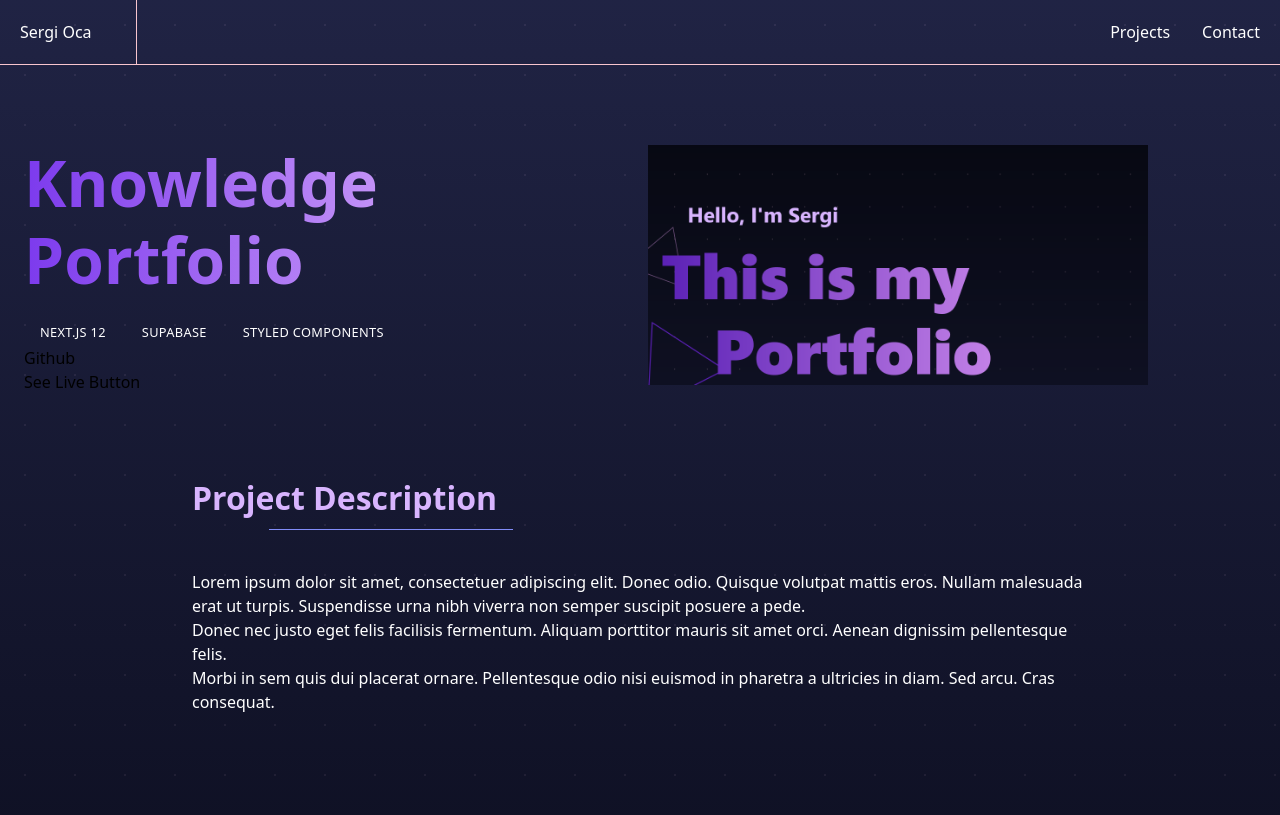
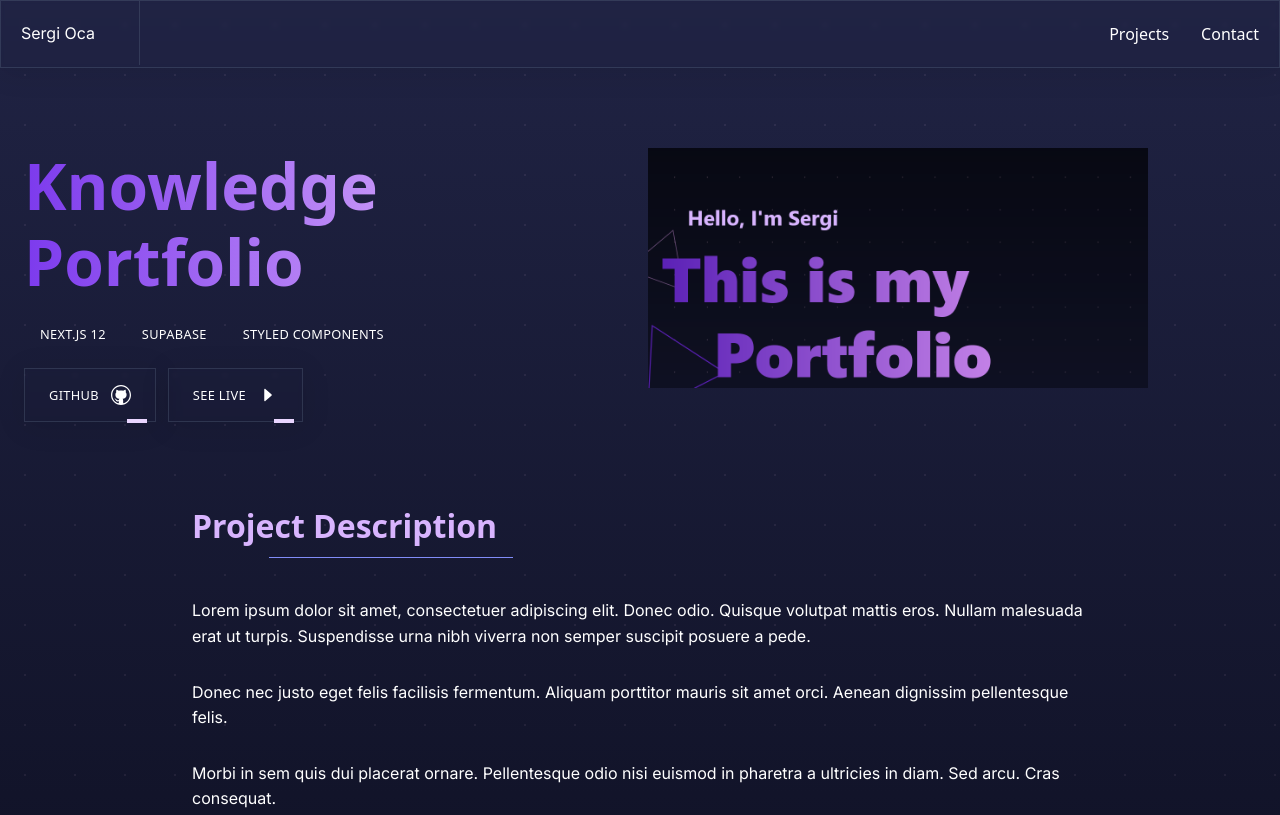
Before and after one commit to SergiOca87/Astro-Portfolio, an Astro site: page /project1 in a window 1280 px wide. Shown: the top 815 px of the page. Built offline with nearby package versions, Linux system fonts and the light colour scheme; Astro itself is replaced by a stand-in of ours.

Commit message:
buttons progress

```diff
--- a/package.json
+++ b/package.json
@@ -12,6 +12,7 @@
   "dependencies": {
     "@astrojs/mdx": "^1.1.0",
     "@astrojs/tailwind": "^5.0.0",
+    "@fontsource/inter": "^5.0.15",
     "astro": "^3.3.0",
     "gsap": "^3.12.2",
     "postcss-nesting": "^12.0.1",
--- /dev/null
+++ b/src/components/Button.astro
@@ -0,0 +1,28 @@
+---
+const { github, url, target, slot } = Astro.props;
+---
+
+<a
+	href={url}
+	target={target}
+	class="button github pointer py-4 px-6 border-1 flex gap-3 items-center font-medium tracking-wide text-white text-sm uppercase relative after:absolute after:w-[20px] after:h-[4px] after:bg-purple-200 after:bottom-[-2px] after:left-initial after:right-[8px] after:transition after:ease-in-out after:duration-300 hover:after:-translate-x-24"
+>
+	<slot />
+</a>
+
+<style>
+	a {
+		background: rgba(100, 116, 139, 0);
+		box-shadow: 0 4px 30px rgba(0, 0, 0, 0.1);
+		backdrop-filter: blur(2px);
+		-webkit-backdrop-filter: blur(2px);
+		border: 1px solid rgba(100, 116, 139, 0.3);
+		cursor: pointer;
+		color: #fff;
+	}
+
+	svg {
+		max-height: 20px;
+		max-width: 20px;
+	}
+</style>
--- a/src/components/Header.astro
+++ b/src/components/Header.astro
@@ -13,7 +13,11 @@
 
 <style>
 	header {
-		border-bottom: 1px solid var(--pink);
+		background: rgba(100, 116, 139, 0);
+		box-shadow: 0 4px 30px rgba(0, 0, 0, 0.1);
+		backdrop-filter: blur(2px);
+		-webkit-backdrop-filter: blur(2px);
+		border: 1px solid rgba(100, 116, 139, 0.3);
 	}
 
 	.nav-inner {
@@ -35,7 +39,7 @@
 		width: 1px;
 		height: 64px;
 		position: absolute;
-		background-color: var(--pink);
+		background-color: rgba(100, 116, 139, 0.3);
 	}
 
 	nav {
--- a/src/layouts/RootLayout.astro
+++ b/src/layouts/RootLayout.astro
@@ -3,6 +3,7 @@ import Footer from '../components/Footer.astro';
 import Header from '../components/Header.astro';
 import { ViewTransitions, fade } from 'astro:transitions';
 import '../styles/main.css';
+import '@fontsource/inter';
 const { title } = Astro.props;
 import { gsap } from 'gsap';
 ---
@@ -120,6 +121,12 @@ import { gsap } from 'gsap';
 				font-size: 20px;
 				line-height: 1.6; */
 			}
+
+			p {
+				font-family: 'Inter';
+				font-size: 16px;
+				line-height: 1.6;
+			}
 		</style>
 	</body>
 </html>
--- a/src/layouts/SingleProjectsLayout.astro
+++ b/src/layouts/SingleProjectsLayout.astro
@@ -1,10 +1,11 @@
 ---
+import Button from '../components/Button.astro';
 import Stack from '../components/Stack.astro';
 import Layout from '../layouts/RootLayout.astro';
 import { Image } from 'astro:assets';
 // const { frontmatter } = Astro.props;
 // const { title, description } = frontmatter;
-const { title, img, stackList, stackBgColor, slot } = Astro.props;
+const { title, img, stackList, stackBgColor, github, url, slot } = Astro.props;
 ---
 
 <Layout title={title}>
@@ -18,8 +19,53 @@ const { title, img, stackList, stackBgColor, slot } = Astro.props;
 
 					<Stack stackList={stackList} stackBgColor={stackBgColor} />
 
-					<p>Github</p>
-					<p>See Live Button</p>
+					<div class="flex gap-3 mt-5">
+						<Button url="">
+							<span>Github</span>
+							<span>
+								<svg
+									class="max-w-[20px] max-h-[20px]"
+									enable-background="new 0 0 512 512"
+									height="512px"
+									id="Layer_1"
+									version="1.1"
+									viewBox="0 0 512 512"
+									width="512px"
+									xml:space="preserve"
+									xmlns="http://www.w3.org/2000/svg"
+									xmlns:xlink="http://www.w3.org/1999/xlink"
+									><g
+										><path
+											clip-rule="evenodd"
+											d="M296.133,354.174c49.885-5.891,102.942-24.029,102.942-110.192   c0-24.49-8.624-44.448-22.67-59.869c2.266-5.89,9.515-28.114-2.734-58.947c0,0-18.139-5.898-60.759,22.669   c-18.139-4.983-38.09-8.163-56.682-8.163c-19.053,0-39.011,3.18-56.697,8.163c-43.082-28.567-61.22-22.669-61.22-22.669   c-12.241,30.833-4.983,53.057-2.718,58.947c-14.061,15.42-22.677,35.379-22.677,59.869c0,86.163,53.057,104.301,102.942,110.192   c-6.344,5.452-12.241,15.873-14.507,30.387c-12.702,5.438-45.808,15.873-65.758-18.592c0,0-11.795-21.31-34.012-22.669   c0,0-22.224-0.453-1.813,13.592c0,0,14.96,6.812,24.943,32.653c0,0,13.6,43.089,76.179,29.48v38.543   c0,5.906-4.53,12.702-15.865,10.89C96.139,438.977,32.2,354.626,32.2,255.77c0-123.807,100.216-224.022,224.03-224.022   c123.347,0,224.023,100.216,223.57,224.022c0,98.856-63.946,182.754-152.828,212.688c-11.342,2.266-15.873-4.53-15.873-10.89   V395.45C311.1,374.577,304.288,360.985,296.133,354.174L296.133,354.174z M512,256.23C512,114.73,397.263,0,256.23,0   C114.73,0,0,114.73,0,256.23C0,397.263,114.73,512,256.23,512C397.263,512,512,397.263,512,256.23L512,256.23z"
+											fill="#fff"
+											fill-rule="evenodd"></path></g
+									></svg
+								></span
+							>
+						</Button>
+						<Button url="">
+							<span>See Live</span>
+							<span>
+								<svg
+									class="-rotate-90
+									max-w-[20px] max-h-[20px]"
+									height="512px"
+									id="Layer_1"
+									style="enable-background:new 0 0 512 512;"
+									version="1.1"
+									viewBox="0 0 512 512"
+									width="512px"
+									xml:space="preserve"
+									xmlns="http://www.w3.org/2000/svg"
+									xmlns:xlink="http://www.w3.org/1999/xlink"
+									><path
+										d="M98.9,184.7l1.8,2.1l136,156.5c4.6,5.3,11.5,8.6,19.2,8.6c7.7,0,14.6-3.4,19.2-8.6L411,187.1l2.3-2.6  c1.7-2.5,2.7-5.5,2.7-8.7c0-8.7-7.4-15.8-16.6-15.8v0H112.6v0c-9.2,0-16.6,7.1-16.6,15.8C96,179.1,97.1,182.2,98.9,184.7z"
+										fill="#fff"></path></svg
+								>
+							</span>
+						</Button>
+					</div>
 				</div>
 			</div>
 			<div class="flex-1">
@@ -51,7 +97,6 @@ const { title, img, stackList, stackBgColor, slot } = Astro.props;
 			</div>
 		</div>
 	</section>
-</Layout>
 
 	<style>
 		h1 {
@@ -121,3 +166,4 @@ const { title, img, stackList, stackBgColor, slot } = Astro.props;
 		}
 	} */
 	</style>
+</Layout>
--- a/src/pages/project1.astro
+++ b/src/pages/project1.astro
@@ -27,3 +27,9 @@ import projectImage from '../../public/algorithms.png';
 		pharetra a ultricies in diam. Sed arcu. Cras consequat.
 	</p>
 </SingleProjectsLayout>
+
+<style>
+	p {
+		margin: 15px 0 30px 0;
+	}
+</style>
--- a/tailwind.config.cjs
+++ b/tailwind.config.cjs
@@ -11,7 +11,7 @@ module.exports = {
 			'3xl': '1.953rem',
 			'4xl': '2.441rem',
 			'5xl': '3.052rem',
-		}
+		},
 	},
 	plugins: [],
 }
```
Also changed, not shown: 1 other file. Lines whose indentation alone changed are shown as unchanged.
